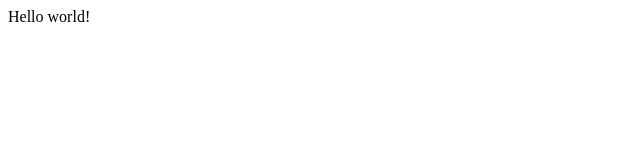
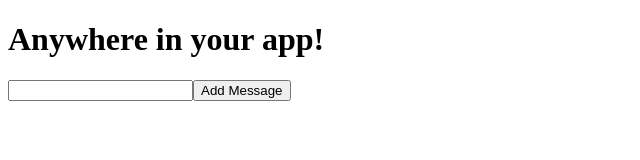
Before and after one commit to Junaid-Rasheed/netlifyFunction-gatsby, a Gatsby site: page / in a window 1280 px wide. Shown: the whole page, without its empty margins (0-640 px from the left). Built offline with nearby package versions, Linux system fonts and the light colour scheme; Gatsby itself is replaced by a stand-in of ours.

Commit message:
first commit

```diff
--- a/package.json
+++ b/package.json
@@ -14,6 +14,7 @@
     "test": "echo \"Write tests! -> https://gatsby.dev/unit-testing\" && exit 1"
   },
   "dependencies": {
+    "formik": "^2.2.9",
     "gatsby": "^3.6.2",
     "react": "^17.0.1",
     "react-dom": "^17.0.1"
--- a/src/pages/index.js
+++ b/src/pages/index.js
@@ -1,5 +1,51 @@
 import React from "react"
+import { Formik } from "formik"
 
 export default function Home() {
-  return <div>Hello world!</div>
+  return (
+    <div>
+      <h1>Anywhere in your app!</h1>
+      <Formik
+        initialValues={{ message: "" }}
+        validate={values => {
+          const errors = {}
+          if (!values.message) {
+            errors.message = "Required"
+          }
+          return errors
+        }}
+        onSubmit={values => {
+          console.log(values)
+          fetch("/.netlify/functions/add_message", {
+            method: "post",
+            body: JSON.stringify(values),
+          })
+            .then(response => response.json())
+            .then(data => console.log(data))
+        }}
+      >
+        {({
+          values,
+          errors,
+          touched,
+          handleChange,
+          handleBlur,
+          handleSubmit,
+          /* and other goodies */
+        }) => (
+          <form onSubmit={handleSubmit}>
+            <input
+              type="text"
+              name="message"
+              onChange={handleChange}
+              onBlur={handleBlur}
+              value={values.email}
+            />
+            {errors.message && touched.message && errors.message}
+            <button type="submit">Add Message</button>
+          </form>
+        )}
+      </Formik>
+    </div>
+  )
 }
```
Also changed, not shown: functions/add_message/add_message.js (added, +23 -0 lines), functions/add_message/package.json (added, +14 -0 lines), netlify.toml (added), 2 other files.
